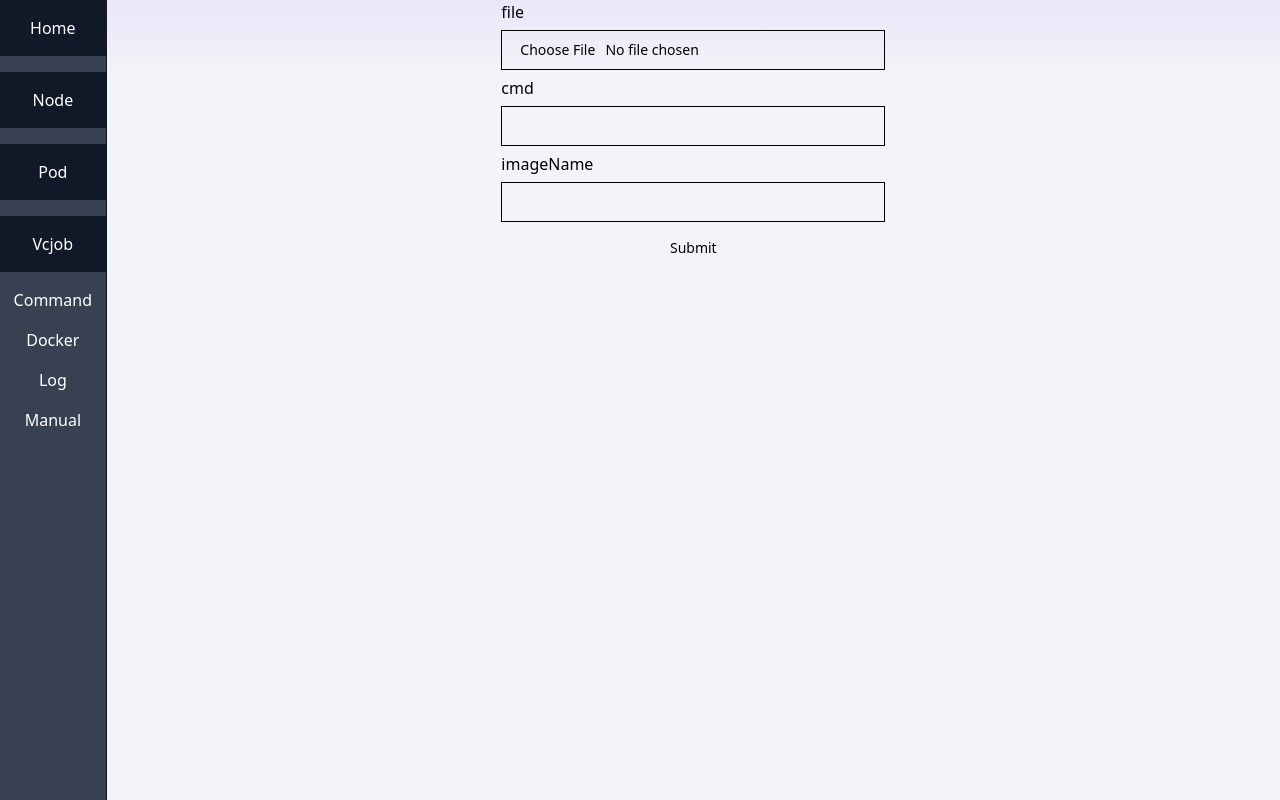
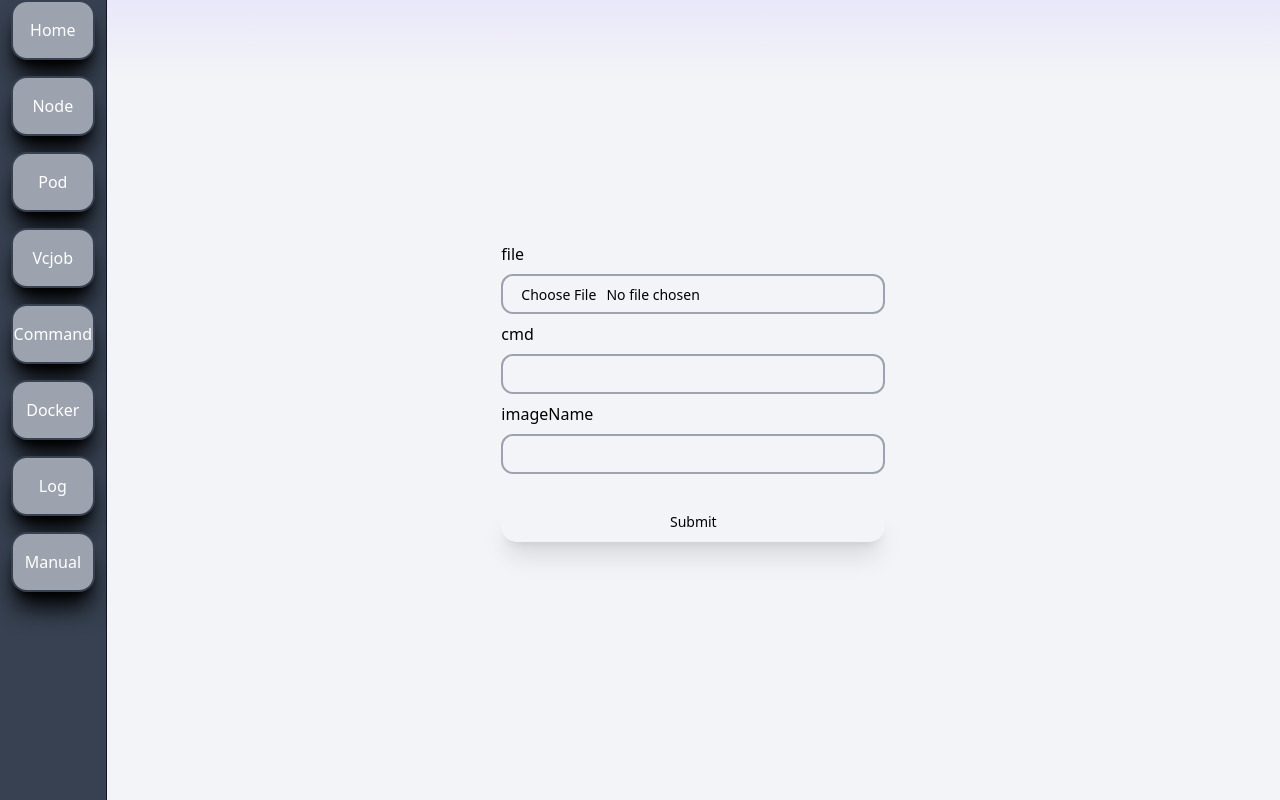
Before and after one commit to Ashionial/VOL-Web, a Next.js app: page /manual in a window 1280 px wide. Built offline with nearby package versions, Linux system fonts and the light colour scheme.

Commit message:
beautify inputs and buttons

```diff
--- a/app/command/page.tsx
+++ b/app/command/page.tsx
@@ -20,11 +20,9 @@ export default function Command() {
 
   return (
     <div className="flex flex-col items-center justify-center h-screen">
-      <div className="grid w-full max-w-sm items-center gap-1.5">
-        <div className="my-input">
-          <Input type="text" className="rounded-xl" value={command} onChange={(e) => setCommand(e.target.value)} />
-        </div>
-        <Button onClick={handleSubmit}>Submit</Button>
+      <div className="grid w-full max-w-sm items-center gap-2">
+        <Input type="text" className="rounded-xl border-2 border-gray-400 my-input" value={command} onChange={(e) => setCommand(e.target.value)} />
+        <Button className="mt-5 rounded-2xl hover:text-blue-500 my-button" onClick={handleSubmit}>Submit</Button>
       </div>
       <div className="mt-4">
         {hide ? <FetchAndRender command={command} /> : <></>}
--- a/app/globals.css
+++ b/app/globals.css
@@ -44,7 +44,22 @@
 
   }
 
-  .my-input {
-    /* @apply shadow-xl shadow-black; */
+  .test {
+    @apply bg-red-500
   }
+
+  .my-input:hover {
+    @apply border-gray-500
+  }
+
+  .my-input:focus {
+    @apply border-blue-500
+  }
+
+  .my-button {
+    @apply shadow-xl
+  }
+
+  .my-buttom:hover {}
+
 }
--- a/app/log/page.tsx
+++ b/app/log/page.tsx
@@ -19,16 +19,16 @@ export default function Page() {
 
 
   return (
-    <div className="flex flex-col items-center justify-start h-screen">
-      <div className="grid w-full max-w-sm items-center gap-1.5">
-        <Input type="text" value={podName} onChange={(e) => setPodName(e.target.value)} />
-        <Input type="text" value={namespace} onChange={(e) => setNamespace(e.target.value)} />
-        <Button className="hover:bg-gray-900" onClick={handleSubmit}>Submit</Button>
+    <div className="flex flex-col items-center justify-center h-screen">
+      <div className="grid w-full max-w-sm items-center gap-2">
+        <Input type="text" className="rounded-xl border-2 border-gray-400 my-input" value={podName} onChange={(e) => setPodName(e.target.value)} />
+        <Input type="text" className="rounded-xl border-2 border-gray-400 my-input" value={namespace} onChange={(e) => setNamespace(e.target.value)} />
+        <Button className="mt-5 rounded-2xl hover:text-blue-500 my-button" onClick={handleSubmit}>Submit</Button>
       </div>
       <div className="mt-4">
         {hide ? <FetchAndRender podName={podName} namespace={namespace} /> : <></>}
       </div>
-    </div>
+    </div >
   );
 }
 
--- a/app/manual/page.tsx
+++ b/app/manual/page.tsx
@@ -15,15 +15,15 @@ export default function Page() {
   const [hide, setHide] = useState(false);
 
   return (
-    <div className="flex flex-col items-center justify-start h-screen">
-      <div className="grid w-full max-w-sm items-center gap-1.5">
+    <div className="flex flex-col items-center justify-center h-screen">
+      <div className="grid w-full max-w-sm items-center gap-2">
         <div>file</div>
-        <Input type="file" ref={fileInput} />
+        <Input type="file" className="rounded-xl border-2 border-gray-400 my-input" ref={fileInput} />
         <div>cmd</div>
-        <Input type="text" value={cmd} onChange={(e) => setCmd(e.target.value)} />
+        <Input type="text" className="rounded-xl border-2 border-gray-400 my-input" value={cmd} onChange={(e) => setCmd(e.target.value)} />
         <div>imageName</div>
-        <Input type="text" value={imageName} onChange={(e) => setImageName(e.target.value)} />
-        <Button className="hover:bg-gray-900" onClick={
+        <Input type="text" className="rounded-xl border-2 border-gray-400 my-input" value={imageName} onChange={(e) => setImageName(e.target.value)} />
+        <Button className="mt-5 rounded-2xl hover:text-blue-500 my-button" onClick={
           (e) => {
             e.preventDefault();
             setHide(true);
--- a/app/navbar.tsx
+++ b/app/navbar.tsx
@@ -6,14 +6,14 @@ import Link from "next/link";
 export default function Navbar() {
   return (
     <div className="flex flex-col items-center h-screen gap-4">
-      <Link className="w-full flex justify-center items-center p-4 rounded-lg bg-gray-900" href="/">Home</Link>
-      <Link className="w-full flex justify-center items-center p-4 rounded-lg bg-gray-900" href="/node">Node</Link>
-      <Link className="w-full flex justify-center items-center p-4 rounded-lg bg-gray-900" href="/pod">Pod</Link>
-      <Link className="w-full flex justify-center items-center p-4 rounded-lg bg-gray-900" href="/vcjob">Vcjob</Link>
-      <Link href="/command">Command</Link>
-      <Link href="/docker">Docker</Link>
-      <Link href="/log">Log</Link>
-      <Link href="/manual">Manual</Link>
+      <Link className="navbar" href="/">Home</Link>
+      <Link className="navbar" href="/node">Node</Link>
+      <Link className="navbar" href="/pod">Pod</Link>
+      <Link className="navbar" href="/vcjob">Vcjob</Link>
+      <Link className="navbar" href="/command">Command</Link>
+      <Link className="navbar" href="/docker">Docker</Link>
+      <Link className="navbar" href="/log">Log</Link>
+      <Link className="navbar" href="/manual">Manual</Link>
     </div>
   );
 }
--- a/app/node/page.tsx
+++ b/app/node/page.tsx
@@ -23,7 +23,7 @@ export default function Page() {
         console.log(item.metadata.labels);
     }
 
-    return <div className='flex flex-wrap'>{json.items.map((item: any, index: number) => (
+    return <div className='grid grid-cols-1 sm:grid-cols-3 md:grid-cols-4'>{json.items.map((item: any, index: number) => (
         <div className="node" key={index}>
             <div>{item.metadata.name}</div>
             <div>{item.status.addresses.map((address: any) => address.address).join(', ')}</div>
--- a/app/pod/page.tsx
+++ b/app/pod/page.tsx
@@ -23,7 +23,7 @@ export default function Page() {
         console.log(item.metadata.labels);
     }
 
-    return <div className='flex flex-wrap'>{json.items.map((item: any, index: number) => (
+    return <div className='grid grid-cols-1 sm:grid-cols-3 md:grid-cols-4'>{json.items.map((item: any, index: number) => (
         <div className="pod" key={index}>
             <div>{item.metadata.name}</div>
             <div>{item.metadata.namespace}</div>
--- a/app/vcjob/page.tsx
+++ b/app/vcjob/page.tsx
@@ -20,7 +20,7 @@ export default function Page() {
     const json = JSON.parse(decoded);
     console.log(json);
 
-    return <div className='flex flex-wrap'>{json.items.map((item: any, index: number) => (
+    return <div className='grid grid-cols-1 sm:grid-cols-3 md:grid-cols-6'>{json.items.map((item: any, index: number) => (
         <div className="vcjob" key={index}>
             <div>{item.apiVersion}</div>
             <div>{item.metadata.name}</div>
```
